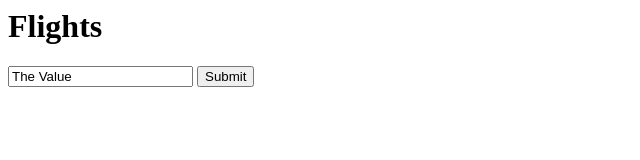
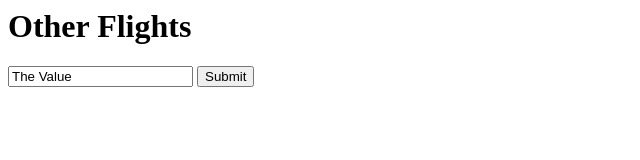
Before and after one commit to stevenraysimon/flights, a plain HTML site: page public/index.html in a window 1280 px wide. Shown: the whole page, without its empty margins (0-640 px from the left). Drawn offline with Linux system fonts and the light colour scheme.

Commit message:
updated h1

```diff
--- a/public/index.html
+++ b/public/index.html
@@ -1,7 +1,7 @@
 <html>
 
 <body>
-  <h1>Flights</h1>
+  <h1>Other Flights</h1>
   <form method="GET" action="/processit">
   <input type="text" name="textfield" value="The Value" />
 
```
